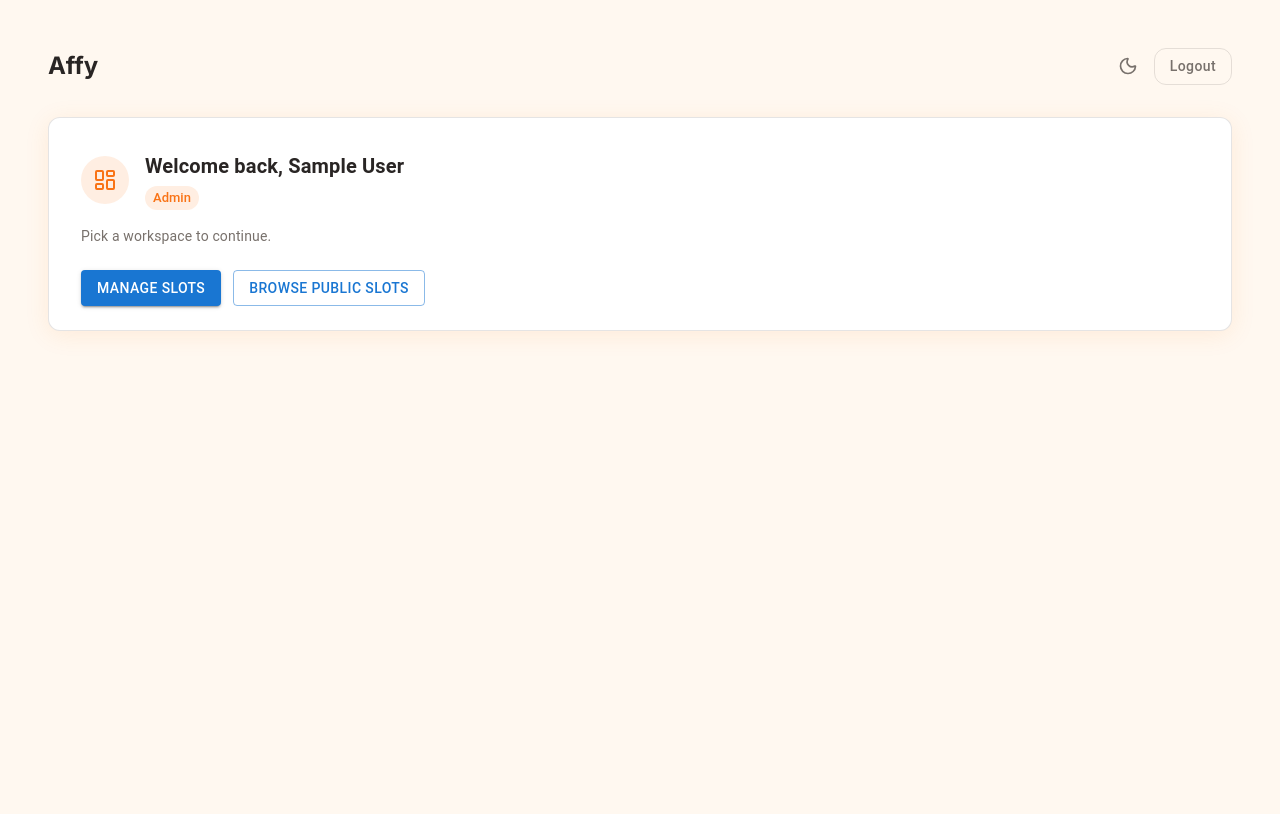
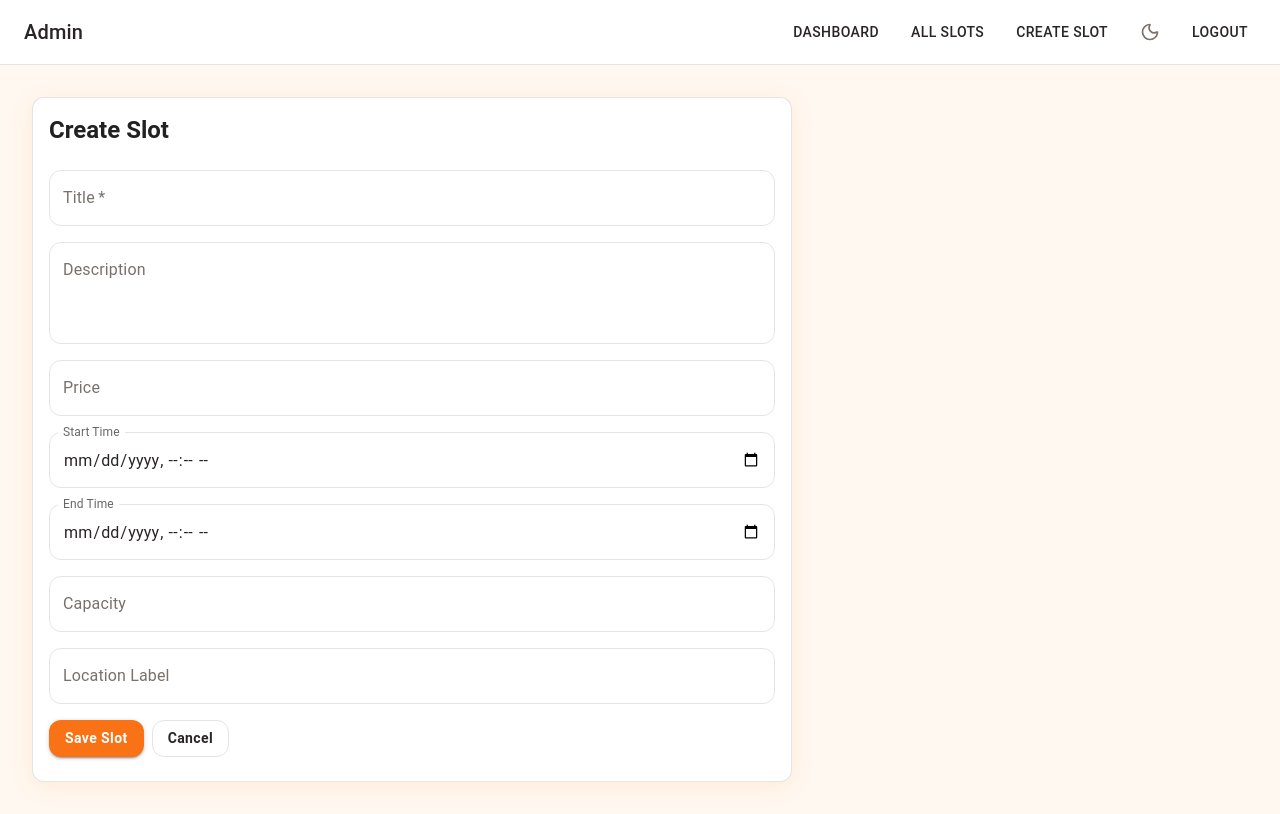
Before and after one commit to farisdanish/Affy, a React (Create React App) app in the folder client/: page /workspace/slots/new in a window 1280 px wide. Before the commit this address led to /dashboard. Built offline with nearby package versions, Linux system fonts and the light colour scheme; no server answers; sample sign-in values are in the browser's storage; the HTML template or start-up script is replaced by a standard one.

Commit message:
refactor(routes): move shared slot workspace to /workspace and add legacy /merchant redirects

```diff
--- a/client/src/components/layout/MerchantLayout.js
+++ b/client/src/components/layout/MerchantLayout.js
@@ -31,10 +31,10 @@ const MerchantLayout = () => {
                 <Toolbar sx={{ gap: 2 }}>
                     <Typography variant="h6" sx={{ flexGrow: 1 }}>{roleTitle}</Typography>
                     <Button component={Link} to="/dashboard" color="inherit">Dashboard</Button>
-                    <Button component={Link} to="/merchant/slots" color="inherit">
+                    <Button component={Link} to="/workspace/slots" color="inherit">
                         {user?.role === 'admin' || user?.role === 'developer' ? 'All Slots' : 'My Slots'}
                     </Button>
-                    <Button component={Link} to="/merchant/slots/new" color="inherit">Create Slot</Button>
+                    <Button component={Link} to="/workspace/slots/new" color="inherit">Create Slot</Button>
                     <Tooltip title={mode === 'light' ? 'Switch to dark mode' : 'Switch to light mode'}>
                         <IconButton
                             onClick={toggleTheme}
--- a/client/src/pages/dashboard/Dashboard.js
+++ b/client/src/pages/dashboard/Dashboard.js
@@ -118,7 +118,7 @@ const Dashboard = () => {
 
                     <Stack direction={{ xs: 'column', sm: 'row' }} spacing={1.5}>
                         {(role === 'merchant' || role === 'admin' || role === 'developer') && (
-                            <Button variant="contained" onClick={() => navigate('/merchant/slots')}>
+                            <Button variant="contained" onClick={() => navigate('/workspace/slots')}>
                                 Manage Slots
                             </Button>
                         )}
--- a/client/src/pages/merchant/SlotFormPage.js
+++ b/client/src/pages/merchant/SlotFormPage.js
@@ -77,7 +77,7 @@ const SlotFormPage = () => {
             } else {
                 await createSlot(payload);
             }
-            navigate('/merchant/slots');
+            navigate('/workspace/slots');
         } catch (err) {
             setError(err?.response?.data?.message || err.message);
         } finally {
@@ -105,7 +105,7 @@ const SlotFormPage = () => {
                             <AppButton type="submit" disabled={loading}>
                                 {loading ? 'Saving...' : 'Save Slot'}
                             </AppButton>
-                            <AppButton variant="outlined" onClick={() => navigate('/merchant/slots')}>
+                            <AppButton variant="outlined" onClick={() => navigate('/workspace/slots')}>
                                 Cancel
                             </AppButton>
                         </Stack>
--- a/client/src/pages/merchant/SlotListPage.js
+++ b/client/src/pages/merchant/SlotListPage.js
@@ -29,7 +29,7 @@ const SlotListPage = () => {
                 <Typography variant="h5" sx={{ fontWeight: 700 }}>
                     {isAdminScope ? 'All Slots' : 'My Slots'}
                 </Typography>
-                <AppButton component={Link} to="/merchant/slots/new">New Slot</AppButton>
+                <AppButton component={Link} to="/workspace/slots/new">New Slot</AppButton>
             </Box>
 
             {loading && <LoadingSpinner />}
@@ -61,7 +61,7 @@ const SlotListPage = () => {
                                 </Box>
                             </Box>
                             <Stack direction="row" spacing={1}>
-                                <AppButton variant="outlined" onClick={() => navigate(`/merchant/slots/${slot._id}/edit`)}>
+                                <AppButton variant="outlined" onClick={() => navigate(`/workspace/slots/${slot._id}/edit`)}>
                                     Edit
                                 </AppButton>
                                 <AppButton
--- a/client/src/routes/AppRoutes.js
+++ b/client/src/routes/AppRoutes.js
@@ -1,5 +1,5 @@
 import React from 'react';
-import { Routes, Route, Navigate } from 'react-router-dom';
+import { Routes, Route, Navigate, useParams } from 'react-router-dom';
 import { useAuth } from '../context/AuthContext';
 import ProtectedRoute from './ProtectedRoute';
 import Login from '../pages/auth/Login';
@@ -20,6 +20,11 @@ const RootRedirect = () => {
     const { isAuthenticated, loading } = useAuth();
     if (loading) return null;
     return isAuthenticated ? <Navigate to="/dashboard" replace /> : <Navigate to="/login" replace />;
+};
+
+const MerchantEditRedirect = () => {
+    const { id } = useParams();
+    return <Navigate to={`/workspace/slots/${id}/edit`} replace />;
 };
 
 const AppRoutes = () => (
@@ -43,7 +48,7 @@ const AppRoutes = () => (
         />
 
         <Route
-            path="/merchant"
+            path="/workspace"
             element={
                 <ProtectedRoute allowedRoles={['merchant', 'admin', 'developer']}>
                     <MerchantLayout />
@@ -54,6 +59,12 @@ const AppRoutes = () => (
             <Route path="slots/new" element={<SlotFormPage />} />
             <Route path="slots/:id/edit" element={<SlotFormPage />} />
         </Route>
+
+        {/* Legacy compatibility redirects */}
+        <Route path="/merchant" element={<Navigate to="/workspace/slots" replace />} />
+        <Route path="/merchant/slots" element={<Navigate to="/workspace/slots" replace />} />
+        <Route path="/merchant/slots/new" element={<Navigate to="/workspace/slots/new" replace />} />
+        <Route path="/merchant/slots/:id/edit" element={<MerchantEditRedirect />} />
 
         <Route
             path="/agent"
```
